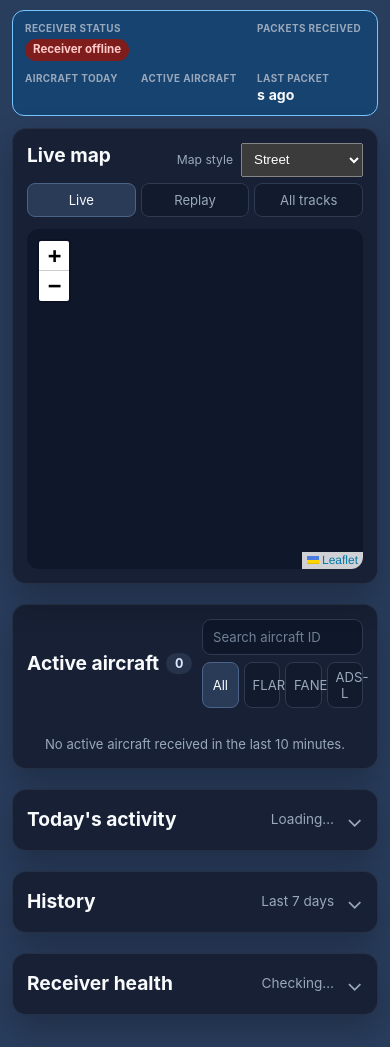
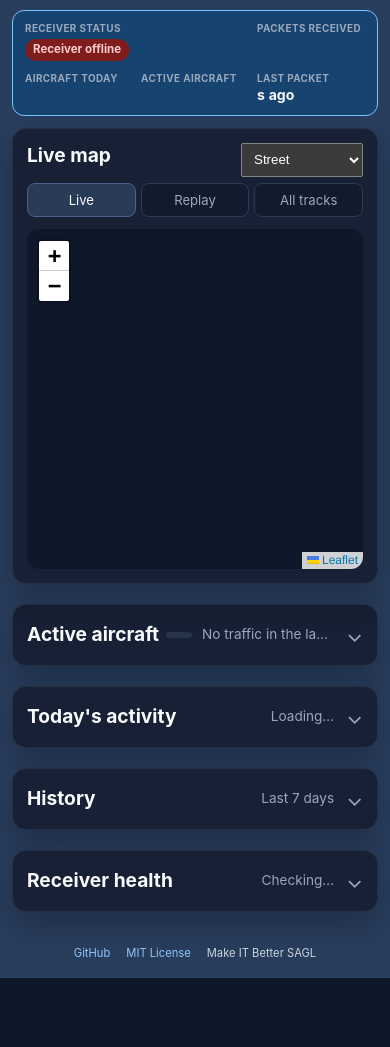
Before and after one commit to MakeITBetterSAGL/ogn-monitor, a Flask app: template templates/index.html in a window 390 px wide. Shown: the part 42-1089 px from the top of the page. After the commit the page ends 1020 px from the top, so only its background shows below. Run offline with Flask 3, Linux system fonts and the light colour scheme; the template is opened without the code that fills it, so the values that code supplies are empty.

Commit message:
Update compact dashboard layout
Publish the responsive public layout for map, aircraft, activity, History, Replay, health and footer.

```diff
--- a/templates/index.html
+++ b/templates/index.html
@@ -5,7 +5,7 @@
     <meta name="viewport" content="width=device-width, initial-scale=1">
     <title>OGN Monitor</title>
     <link rel="stylesheet" href="https://unpkg.com/leaflet@1.9.4/dist/leaflet.css">
-    <link rel="stylesheet" href="{{ url_for('static', filename='css/style.css', v='20260807-map-style1') }}">
+    <link rel="stylesheet" href="{{ url_for('static', filename='css/style.css', v='20260811-replay-summary') }}">
 </head>
 <body>
     <main class="container">
@@ -44,12 +44,18 @@
             </article>
         </section>
 
-        <section class="card table-card">
-            <div class="section-heading">
+        <details class="card table-card"{% if stats.active_aircraft %} open{% endif %}>
+            <summary class="section-heading health-toggle">
                 <div class="title-with-count">
                     <h2>Active aircraft</h2>
-                    <span id="aircraft-count" class="count-badge">0</span>
+                    <span id="aircraft-count" class="count-badge">{{ stats.active_aircraft }}</span>
                 </div>
+                <span class="health-toggle-right">
+                    <span id="active-aircraft-summary" class="health-summary">{{ (stats.active_aircraft|string + ' active') if stats.active_aircraft else 'No traffic in the last 10 mins.' }}</span>
+                    <span class="health-chevron" aria-hidden="true">&#8964;</span>
+                </span>
+            </summary>
+            <div class="active-aircraft-content">
                 <div class="table-controls">
                     <label class="search-field">
                         <span class="visually-hidden">Search aircraft ID</span>
@@ -79,7 +84,7 @@
                         </thead>
                         <tbody id="aircraft-table"></tbody>
                     </table>
-                    <div id="empty-message" class="empty">No active aircraft received in the last 10 minutes.</div>
+                    <div id="empty-message" class="empty">No traffic in the last 10 mins.</div>
                 </div>
                 <aside id="aircraft-details" class="aircraft-details" aria-live="polite">
                     <div class="details-placeholder">
@@ -109,7 +115,7 @@
                 </div>
             </div>
             <div class="map-style-row">
-                <label class="map-style-control" for="map-style">Map style
+                <label class="map-style-control" for="map-style"><span class="map-style-label">Map style</span>
                     <select id="map-style">
                         <option value="street">Street</option>
                         <option value="topographic">Topographic</option>
@@ -118,23 +124,34 @@
                 </label>
             </div>
             <div id="replay-controls" class="replay-controls" hidden>
+                <div class="replay-row replay-source-row">
                     <label>Day
                         <input id="replay-date" type="date">
                     </label>
-                <label class="replay-session-label">Flight session
+                    <label>Flight session
                         <select id="replay-session"><option value="">Select a session</option></select>
                     </label>
-                <button id="replay-play" type="button" class="filter-button" disabled>Play</button>
-                <input id="replay-timeline" class="replay-timeline" type="range" min="0" max="0" value="0" disabled aria-label="Replay timeline">
-                <span id="replay-time" class="replay-time">No session selected</span>
+                </div>
+                <div id="replay-flight-summary" class="replay-flight-summary" hidden>
+                    <div><small>Aircraft</small><strong id="replay-aircraft-code">—</strong></div>
+                    <div><small>Type</small><strong id="replay-aircraft-type">—</strong></div>
+                    <div><small>Protocol</small><strong id="replay-aircraft-protocol">—</strong></div>
+                </div>
+                <div class="replay-row replay-action-row">
                     <label>Speed
                         <select id="replay-speed">
                             <option value="1">1×</option>
                             <option value="2">2×</option>
-                        <option value="5" selected>5×</option>
-                        <option value="10">10×</option>
+                            <option value="5">5×</option>
+                            <option value="10" selected>10×</option>
                         </select>
                     </label>
+                    <button id="replay-play" type="button" class="filter-button" disabled>Play</button>
+                </div>
+                <div class="replay-row replay-progress-row">
+                    <span id="replay-time" class="replay-time">No session selected</span>
+                    <input id="replay-timeline" class="replay-timeline" type="range" min="0" max="0" value="0" disabled aria-label="Replay timeline">
+                </div>
             </div>
             <div id="coverage-controls" class="coverage-controls" hidden>
                 <span>Point colour</span>
@@ -195,11 +212,8 @@
                     </label>
                 </div>
                 <div class="history-layout">
-                    <div class="table-wrapper history-days-wrapper">
-                        <table>
-                            <thead><tr><th>Date</th><th>Packets</th><th>Aircraft</th><th title="Maximum altitude">Max alt.</th><th title="Maximum speed">Max speed</th></tr></thead>
-                            <tbody id="history-days"></tbody>
-                        </table>
+                    <div class="history-days-wrapper">
+                        <div id="history-days" class="history-days-list"></div>
                     </div>
                     <div class="history-day-detail">
                         <div class="section-heading compact-heading">
@@ -228,13 +266,13 @@
                                     <th><button class="history-sort-button" type="button" data-history-sort="aircraft_type">Type <span></span></button></th>
                                     <th><button class="history-sort-button" type="button" data-history-sort="session_number" title="Session">Sess. <span></span></button></th>
                                     <th><button class="history-sort-button" type="button" data-history-sort="protocol" title="Protocols">Prot. <span></span></button></th>
-                                    <th><button class="history-sort-button active" type="button" data-history-sort="first_received">First <span>▲</span></button></th>
-                                    <th><button class="history-sort-button" type="button" data-history-sort="last_received">Last <span></span></button></th>
+                                    <th><button class="history-sort-button" type="button" data-history-sort="first_received">First <span></span></button></th>
+                                    <th><button class="history-sort-button active" type="button" data-history-sort="last_received">Last <span>▼</span></button></th>
                                     <th><button class="history-sort-button" type="button" data-history-sort="duration_seconds" title="Duration">Dur. <span></span></button></th>
-                                    <th><button class="history-sort-button" type="button" data-history-sort="min_distance_km" title="Minimum distance">Min. dist. <span></span></button></th>
-                                    <th><button class="history-sort-button" type="button" data-history-sort="max_distance_km" title="Maximum distance">Max. dist. <span></span></button></th>
-                                    <th><button class="history-sort-button" type="button" data-history-sort="max_altitude_m" title="Maximum altitude">Max alt. <span></span></button></th>
-                                    <th><button class="history-sort-button" type="button" data-history-sort="max_speed_kmh">Max speed <span></span></button></th>
+                                    <th><button class="history-sort-button" type="button" data-history-sort="min_distance_km" title="Min. dist.">Min. dist. <span></span></button></th>
+                                    <th><button class="history-sort-button" type="button" data-history-sort="max_distance_km" title="Max. dist.">Max. dist. <span></span></button></th>
+                                    <th><button class="history-sort-button" type="button" data-history-sort="max_altitude_m" title="Max. altitude">Max. alt. <span></span></button></th>
+                                    <th><button class="history-sort-button" type="button" data-history-sort="max_speed_kmh">Max. speed <span></span></button></th>
                                     <th><button class="history-sort-button" type="button" data-history-sort="max_snr_db">Best SNR <span></span></button></th>
                                     <th><button class="history-sort-button" type="button" data-history-sort="position_points">Points <span></span></button></th>
                                     <th></th>
@@ -243,6 +281,11 @@
                             </table>
                             <div id="history-empty" class="empty">Select a date to view received aircraft.</div>
                         </div>
+                        <nav id="history-pagination" class="history-pagination" aria-label="Session pages" hidden>
+                            <button id="history-page-prev" type="button" class="filter-button">Previous</button>
+                            <span id="history-page-status" class="health-summary"></span>
+                            <button id="history-page-next" type="button" class="filter-button">Next</button>
+                        </nav>
                     </div>
                 </div>
             </div>
@@ -274,10 +317,15 @@
         </details>
 
     </main>
+    <footer class="site-footer">
+        <a href="https://github.com/MakeITBetterSAGL/ogn-monitor" target="_blank" rel="noopener noreferrer">GitHub</a>
+        <a href="https://github.com/MakeITBetterSAGL/ogn-monitor/blob/main/LICENSE" target="_blank" rel="noopener noreferrer">MIT License</a>
+        <span>Make IT Better SAGL</span>
+    </footer>
     <script>
         window.OGN_CONFIG = {{ {"station": station}|tojson }};
     </script>
     <script src="https://unpkg.com/leaflet@1.9.4/dist/leaflet.js"></script>
-    <script src="{{ url_for('static', filename='js/app.js', v='20260807-map-style2') }}"></script>
+    <script src="{{ url_for('static', filename='js/app.js', v='20260811-replay-summary-history-fix') }}"></script>
 </body>
 </html>
```
Also changed, not shown: other parts of templates/index.html (+30 -6 lines). Lines whose indentation alone changed are shown as unchanged.
